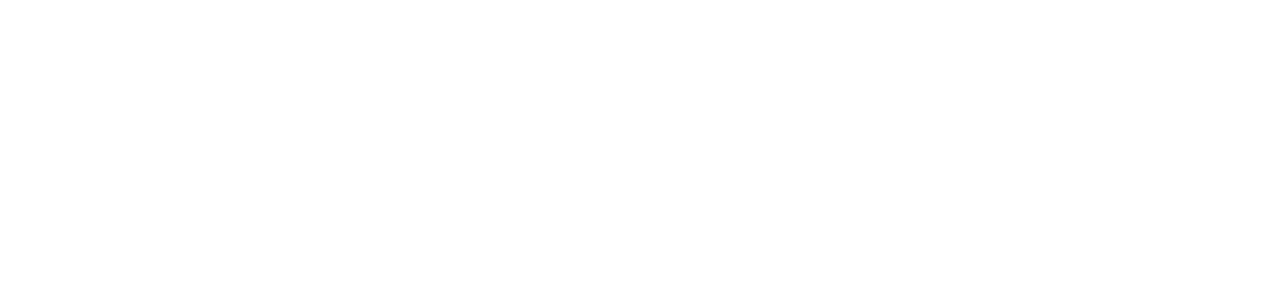
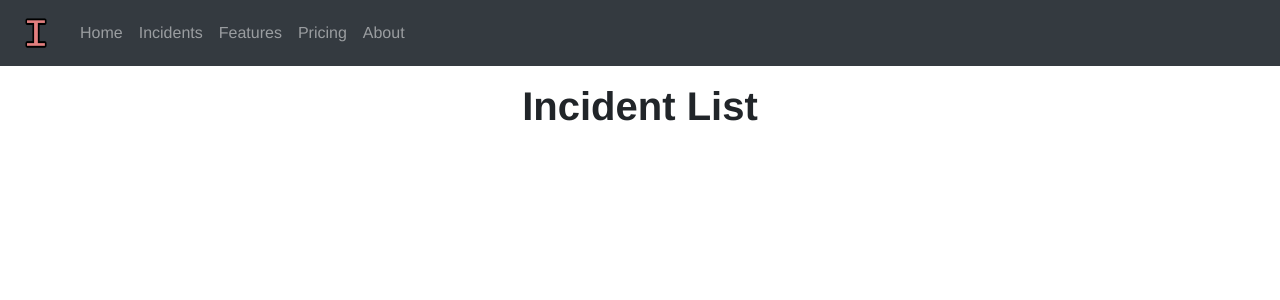
Before and after one commit to teamrit/assignment-2-app, a React (Create React App) app: page /incidents in a window 1280 px wide. Shown: the top 300 px of the page. Built offline with nearby package versions, Linux system fonts and the light colour scheme; a web font is replaced by a local one.

Commit message:
addition of new pages to router

```diff
--- a/src/App.js
+++ b/src/App.js
@@ -6,6 +6,7 @@
 import {SignIn} from "./components/signin.component";
 import SignUp from "./components/signup.component";
 import store from "./redux/store";
+import IncidentsList from "./components/incidents.component";
 
 function App() {
   return (
@@ -13,6 +14,7 @@
         <Route path="/" exact component={LandingPage} />
         <Route path="/login/" component={SignIn} />
         <Route path="/signup/" component={SignUp} />
+        <Route path="/incidents/" component={IncidentsList} />
     </div>
   );
 }
--- /dev/null
+++ b/src/components/incidents.component.js
@@ -0,0 +1,23 @@
+import React, {Component} from 'react';
+import NavigationBar from "./navbar.component";
+import connect from "react-redux/es/connect/connect";
+import {getIncidents, signIn} from "../redux/actions/users.action";
+
+class IncidentsList extends Component {
+
+    componentDidMount() {
+        this.props.getIncidents();
+    }
+
+    render() {
+        console.log(this.props);
+        return (
+            <div>
+                <NavigationBar />
+                <h1 className="t-b pt-3 pb-3">Incident List</h1>
+            </div>
+        );
+    }
+}
+
+export default connect((state => state), {getIncidents: getIncidents})(IncidentsList);
--- a/src/components/landing.page.component.js
+++ b/src/components/landing.page.component.js
@@ -1,4 +1,5 @@
 import React from 'react';
+import NavigationBar from "./navbar.component";
 
 export const LandingPage = () => {
     return (
```
